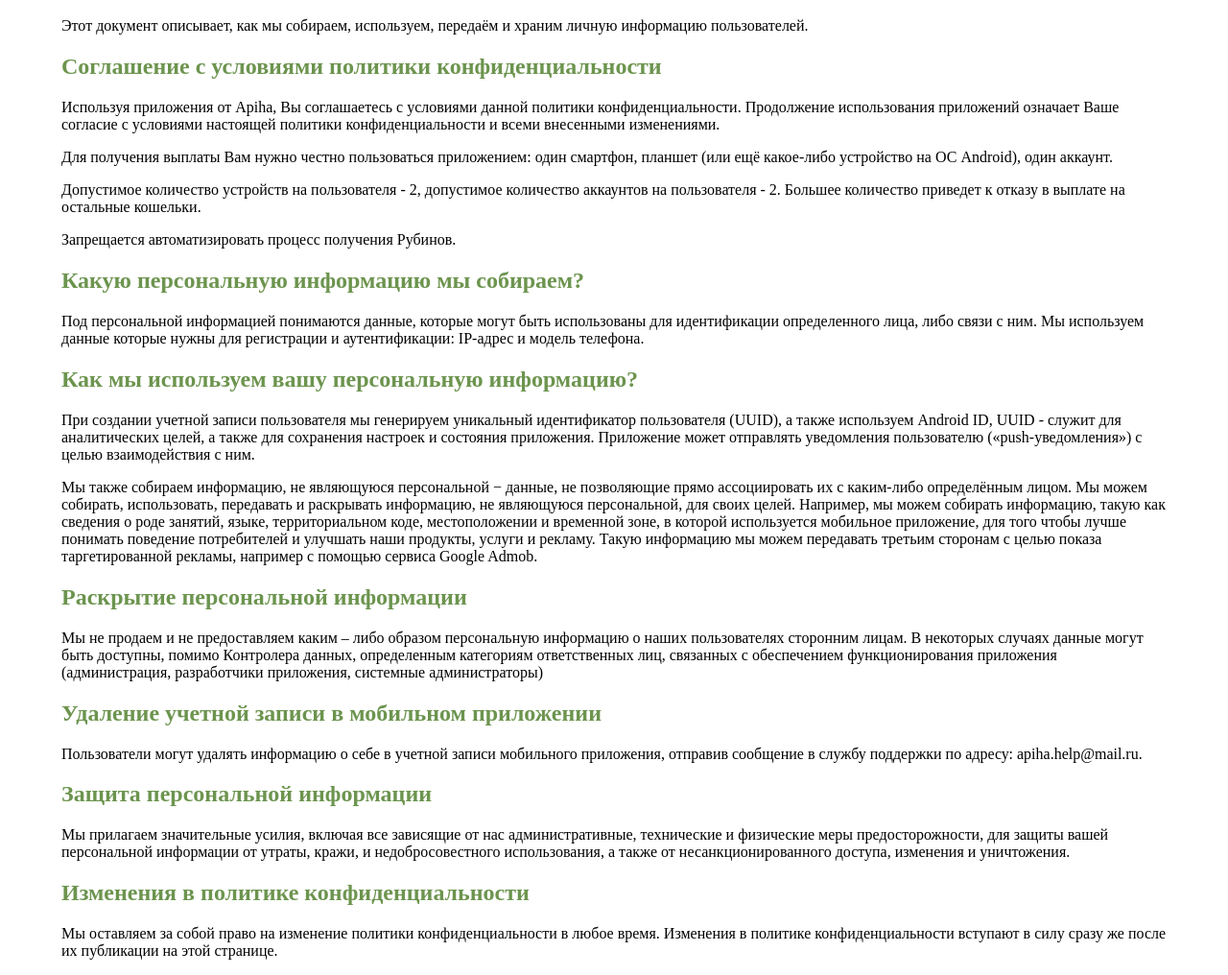
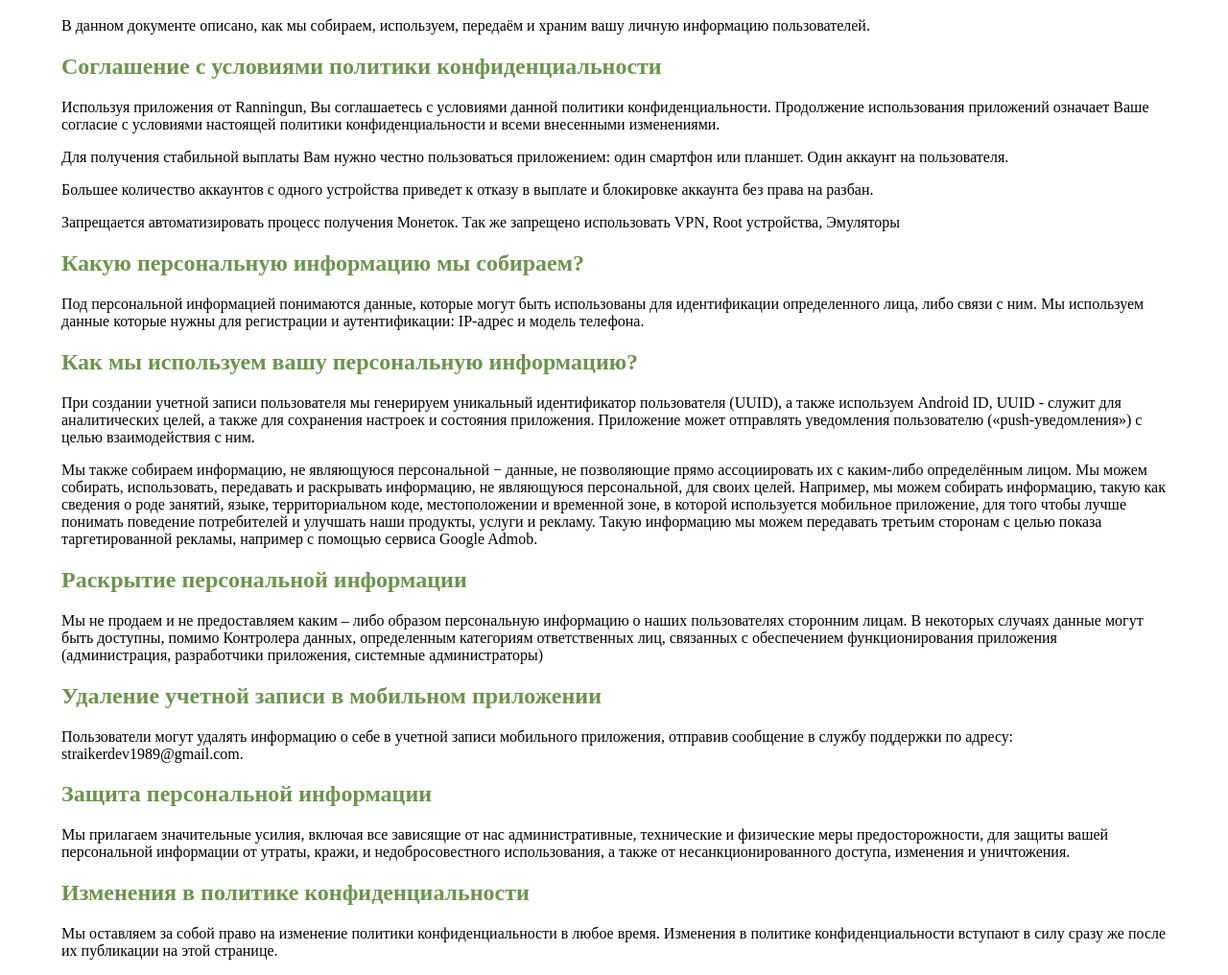
Before and after one commit to straik1989/moneyearns, a plain HTML site: page index.html in a window 1280 px wide. Shown: the part 48-1064 px from the top of the page at 96% size. Drawn offline with Linux system fonts and the light colour scheme.

Commit message:
Update index.html

```diff
--- a/index.html
+++ b/index.html
@@ -11,12 +11,12 @@
 </head>
 <body>
 	<center><h1>Политика конфиденциальности</h1></center>
-	<p>Этот документ описывает, как мы собираем, используем, передаём и храним личную информацию пользователей.</p>
+	<p>В данном документе описано, как мы собираем, используем, передаём и храним вашу личную информацию пользователей.</p>
 	<h2>Соглашение с условиями политики конфиденциальности</h2>
-	<p>Используя приложения от Apiha, Вы соглашаетесь с условиями данной политики конфиденциальности. Продолжение использования приложений означает Ваше согласие с условиями настоящей политики конфиденциальности и всеми внесенными изменениями. </p>
-	<p>Для получения выплаты Вам нужно честно пользоваться приложением: один смартфон, планшет (или ещё какое-либо устройство на ОС Android), один аккаунт.</p>
-	<p>Допустимое количество устройств на пользователя - 2, допустимое количество аккаунтов на пользователя - 2. Большее количество приведет к отказу в выплате на остальные кошельки.</p>
-	<p>Запрещается автоматизировать процесс получения Рубинов.</p>
+	<p>Используя приложения от Ranningun, Вы соглашаетесь с условиями данной политики конфиденциальности. Продолжение использования приложений означает Ваше согласие с условиями настоящей политики конфиденциальности и всеми внесенными изменениями. </p>
+	<p>Для получения стабильной выплаты Вам нужно честно пользоваться приложением: один смартфон или планшет. Один аккаунт на пользователя.</p>
+	<p>Большее количество аккаунтов с одного устройства приведет к отказу в выплате и блокировке аккаунта без права на разбан.</p>
+	<p>Запрещается автоматизировать процесс получения Монеток. Так же запрещено использовать VPN, Root устройства, Эмуляторы</p>
 	<h2>Какую персональную информацию мы собираем?</h2>
 	<p>Под персональной информацией понимаются данные, которые могут быть использованы для идентификации определенного лица, либо связи с ним.  Мы используем данные которые нужны для регистрации и аутентификации: IP-адрес и модель телефона. </p>
 	<h2>Как мы используем вашу персональную информацию?</h2>
@@ -25,7 +25,7 @@
 	<h2>Раскрытие персональной информации</h2>
 	<p>Мы не продаем и не предоставляем каким – либо образом персональную информацию о наших пользователях сторонним лицам. В некоторых случаях данные могут быть доступны, помимо Контролера данных, определенным категориям ответственных лиц, связанных с обеспечением функционирования приложения (администрация, разработчики приложения, системные администраторы) </p>
 	<h2>Удаление учетной записи в мобильном приложении</h2>
-	<p>Пользователи могут  удалять информацию о себе в учетной записи мобильного приложения, отправив сообщение в службу поддержки по адресу: apiha.help@mail.ru. </p>
+	<p>Пользователи могут  удалять информацию о себе в учетной записи мобильного приложения, отправив сообщение в службу поддержки по адресу: straikerdev1989@gmail.com. </p>
 	<h2>Защита персональной информации</h2>
 	<p>Мы прилагаем значительные усилия, включая все зависящие от нас административные, технические и физические меры предосторожности, для защиты вашей персональной информации от утраты, кражи, и недобросовестного использования, а также от несанкционированного доступа, изменения и уничтожения. </p>
 	<h2>Изменения в политике конфиденциальности</h2>
```
